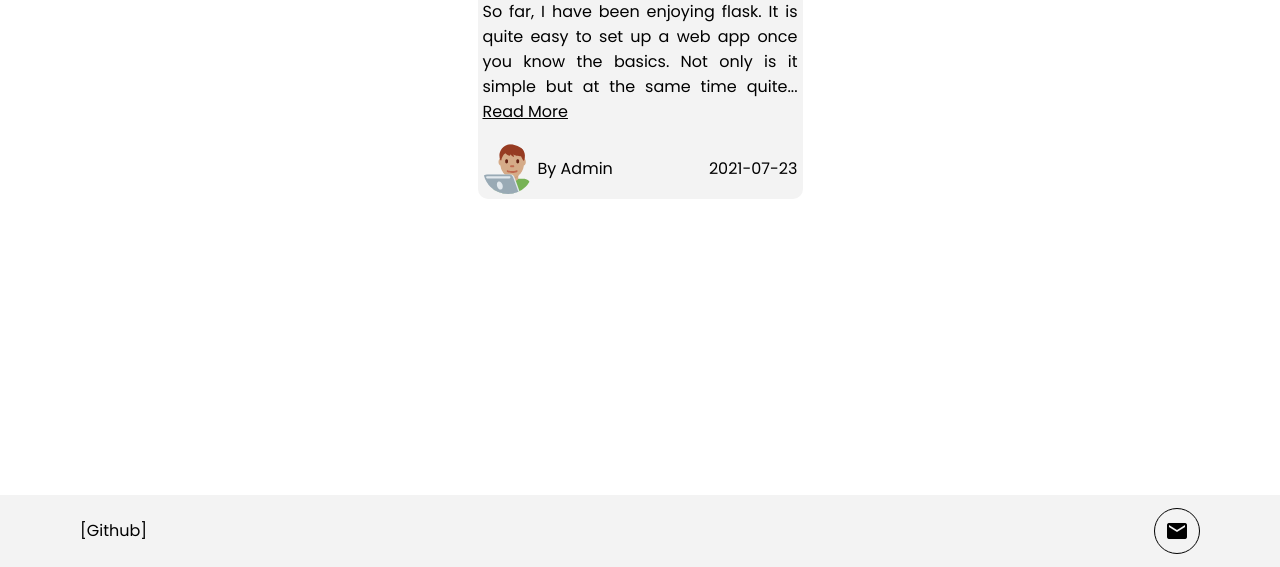
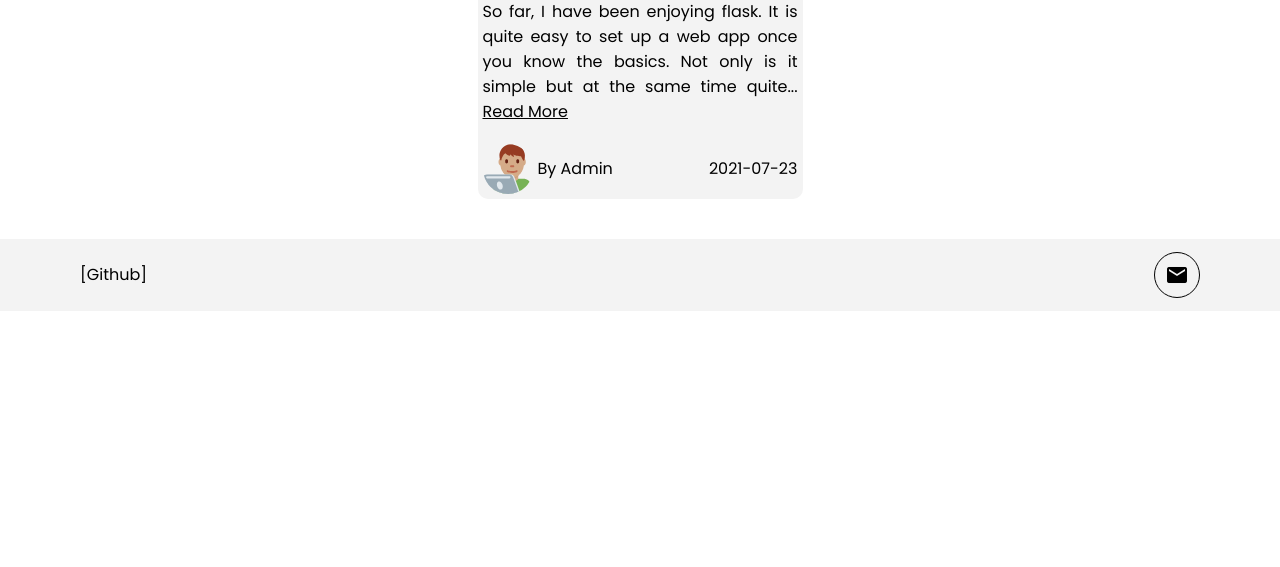
Before and after one commit to ajuwaheer/Hackfrost-Bootcamp, a Flask app: page /blog in a window 1280 px wide. Shown: the part 579-1146 px from the top of the page. After the commit the page ends 877 px from the top, so only its background shows below. Run offline with Flask 2, Linux system fonts and the light colour scheme; data comes from the database, SQL or seed files in the repository; some libraries are stand-ins or nearby versions.

Commit message:
Minor updates to styles

```diff
--- a/static/general.css
+++ b/static/general.css
@@ -83,7 +83,7 @@
 
 /* Home */
 .home {
-    min-height: 122vh;
+    min-height: 85vh;
     display: flex;
     flex-direction: column;
     align-items: center;
@@ -168,7 +168,7 @@
 
 /* Blog */
 .blog {
-    min-height: 122vh;
+    min-height: 85vh;
     display: flex;
     flex-direction: column;
     align-items: center;
```
